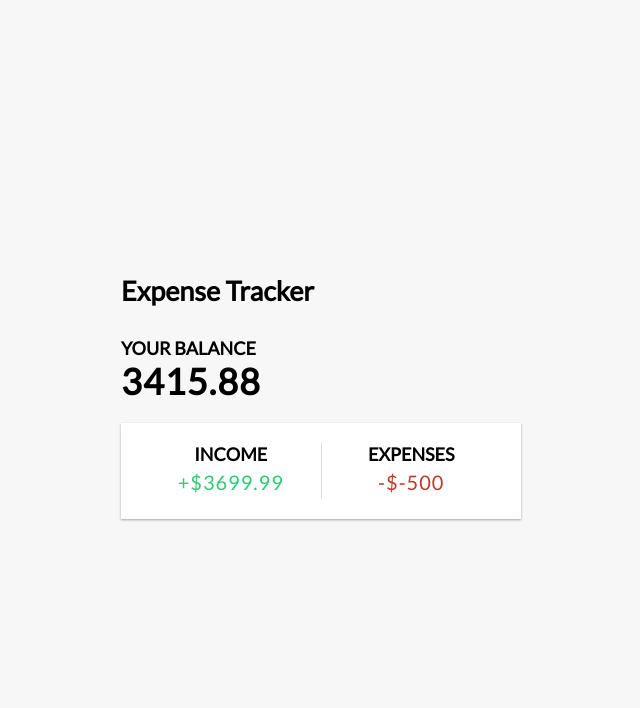
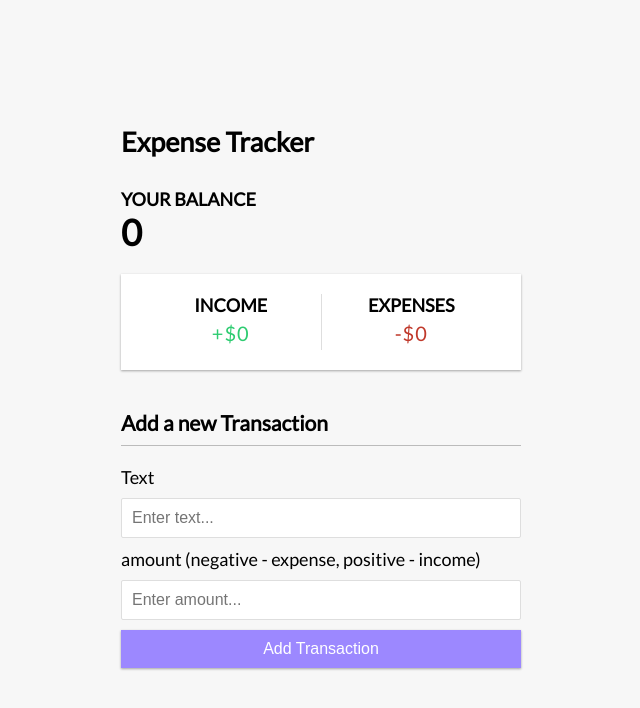
Before and after one commit to Victor25Ortiz/expense-tracker2024, a Vue app: page / in a window 1280 px wide. Shown: the top 708 px of the page, without its empty margins (319-959 px from the left). Built offline with nearby package versions, Linux system fonts and the light colour scheme.

Commit message:
Added transactions

```diff
--- a/src/App.vue
+++ b/src/App.vue
@@ -2,15 +2,18 @@
   import Header from './components/Header.vue';
   import Balance from './components/Balance.vue';
   import IncomeExpenses from './components/IncomeExpenses.vue';
+  import AddTransaction from './components/AddTransaction.vue';
   import {ref, computed} from 'vue'
 
-  const transactions = ref([
-    {id: 1, text: 'Paycheck', amount: 699.99},
-    {id: 2, text: 'Food', amount: -30},
-    {id: 3, text: 'Bills', amount: -200},
-    {id: 4, text: 'Video Game', amount: -54.11},
-    {id: 5, text: 'Tax Return', amount: 3000},
-])
+const transactions = ref([])
+
+//   const transactions = ref([
+//     {id: 1, text: 'Paycheck', amount: 699.99},
+//     {id: 2, text: 'Food', amount: -30},
+//     {id: 3, text: 'Bills', amount: -200},
+//     {id: 4, text: 'Video Game', amount: -54.11},
+//     {id: 5, text: 'Tax Return', amount: 3000},
+// ])
 
 //get the total
 const total = computed(() => {
@@ -19,6 +22,7 @@
   }, 0)
 })
 
+//get the income by adding all positive values
 const income = computed( () => {
   return transactions.value
   .filter((transaction) => transaction.amount > 0)
@@ -27,6 +31,7 @@
   }, 0)
 })
 
+//get the expenses by adding all negative values
 const expense = computed( () => {
   return transactions.value
   .filter((transaction) => transaction.amount < 0)
@@ -35,12 +40,22 @@
   }, 0)
 })
 
+//handle transcation submitted
+const handleTransactionSubmitted = (transactionData) => {
+  transaction.value.push({
+    text: transactionData.text,
+    amount: transactionData.amount,
+  })
+}
+
 </script>
 
 <template>
   <Header></Header>
   <div class="container">
     <Balance :total="total"></Balance>
-    <IncomeExpenses :income="income" :expense="-500"></IncomeExpenses>
+    <IncomeExpenses :income="income" :expense="expense"></IncomeExpenses>
+    <AddTransaction @transactionSubmitted="handleTransactionSubmitted"></AddTransaction>
+    <!-- {{ transactions }}-->
   </div>
 </template>
--- /dev/null
+++ b/src/components/AddTransaction.vue
@@ -0,0 +1,40 @@
+<template>
+    <h3>Add a new Transaction</h3>
+    <form id="form" @submit.prevent="onSubmit">
+        <div class="form-control">
+            <label for="text">Text</label>
+            <input type="text" id="text" v-model="text" placeholder="Enter text...">
+        </div>
+
+        <div class="form-control">
+            <label for="amount">amount (negative - expense, positive - income)</label>
+            <input type="text" id="amount" v-model="amount" placeholder="Enter amount...">
+        </div>
+        <!-- {{ text }} - {{ amount }} -->
+        <button class="btn">Add Transaction</button>
+    </form>
+</template>
+
+<script setup>
+import {ref, defineEmits} from 'vue'
+const text = ref('')
+const amount = ref('')
+
+const emit = defineEmits([
+    'transactionSubmitted'
+])
+
+const onSubmit = () => {
+    const transactionData = {
+        text: text.value,
+        amount: parseFloat(amount.value),
+    }
+
+    emit('transactionSubmitted', transactionData)
+
+    text.value = ''
+    amount.value = ''
+
+}
+
+</script>
```
